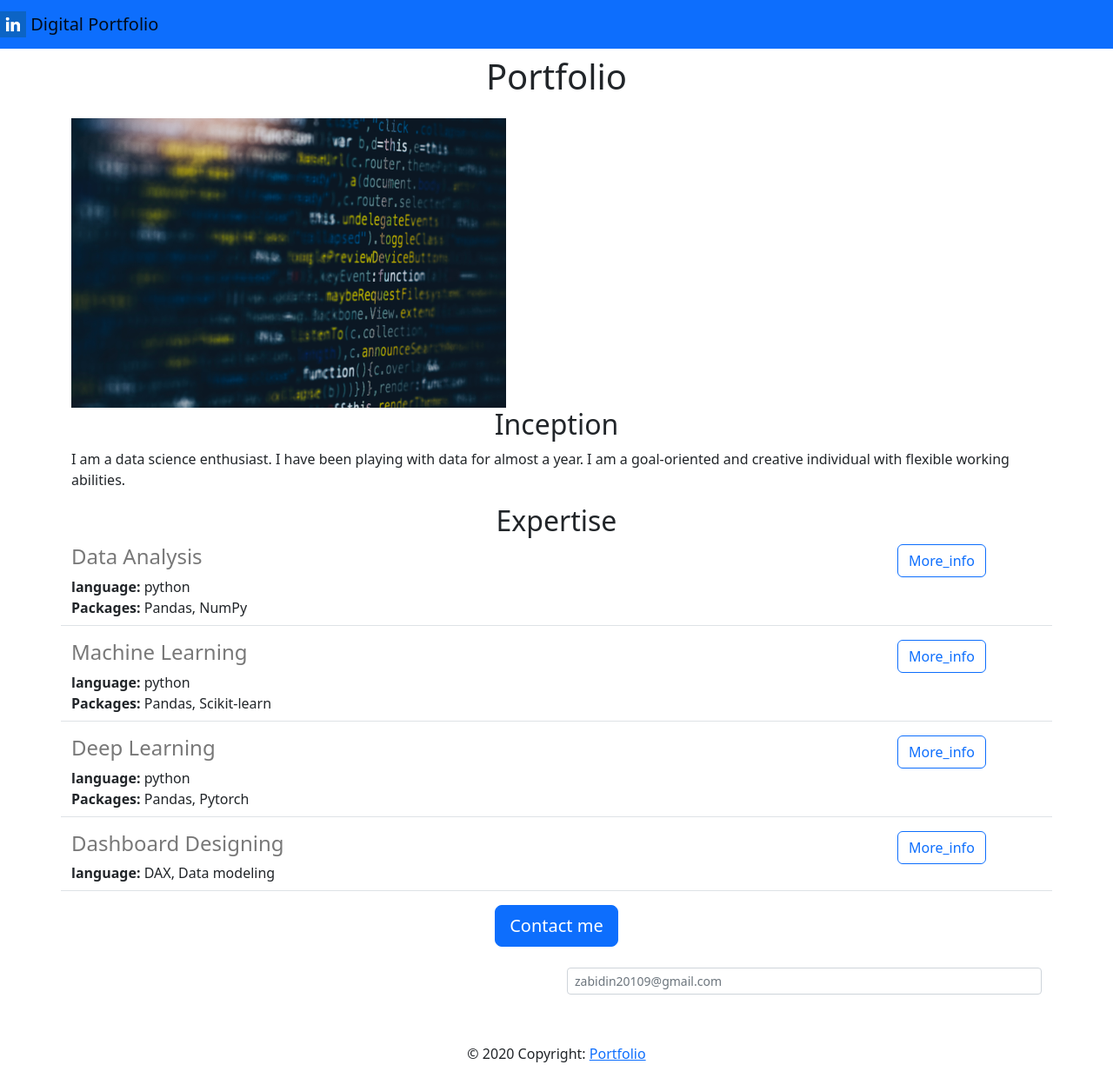
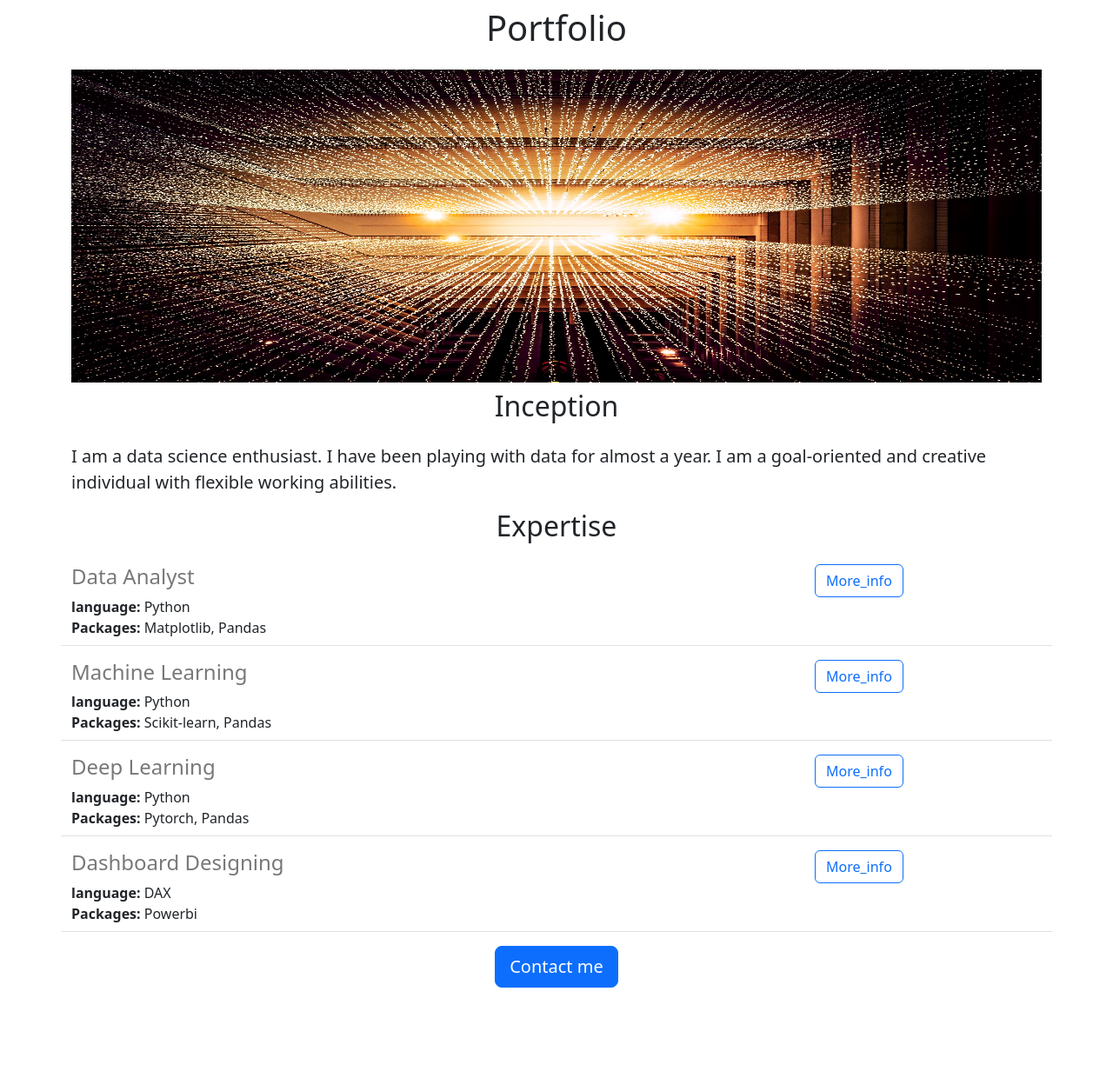
Before and after one commit to Zabidin24/Portfolio-website-v2, a Flask app: page / in a window 1280 px wide. Shown: the whole page at 87% size. After the commit the page ends 1136 px from the top, so only its background shows below. Run offline with Flask 2, Linux system fonts and the light colour scheme.

Commit message:
Redesigned html

```diff
--- a/app.py
+++ b/app.py
@@ -1,47 +1,40 @@
-from flask import Flask, render_template, jsonify
+from flask import Flask, render_template ,jsonify
 
 
 app=Flask(__name__)
-
 Expertise=[
+  {
+    'id':1,
+    'title':'Data Analyst',
+    'language':'Python',
+    'Packages':'Matplotlib, Pandas'
+   },
+  {
+    'id':2,
+    'title':'Machine Learning',
+    'language':'Python',
+    'Packages':'Scikit-learn, Pandas'
+   },
+  {
+    'id':3,
+    'title':'Deep Learning',
+    'language':'Python',
+    'Packages':'Pytorch, Pandas'
+   },
 {
-  'id': 1,
-  'title': 'Data Analysis',
-  'language': 'python',
-  'Packages': 'Pandas, NumPy'
-  },
-{
-  'id': 2,
-  'title': 'Machine Learning',
-  'language': 'python',
-  'Packages': 'Pandas, Scikit-learn'
-  },
-{
-  'id': 3,
-  'title': 'Deep Learning',
-  'language': 'python',
-  'Packages': 'Pandas, Pytorch'
-  },
-{
-  'id': 4,
-  'title': 'Dashboard Designing',
-  'language': 'DAX, Data modeling',
-  'Application': 'PowerBI'
-  }
-
-
-
+    'id':4,
+    'title':'Dashboard Designing',
+    'language':'DAX',
+    'Packages':'Powerbi'
+   }
 ]
-
-
 @app.route("/")
 def hello_world():
   return render_template('home.html',
-                         exp=Expertise,
-                        page_name="Portfolio")
+                          exp=Expertise,
+                          page_name='Portfolio')
 @app.route("/api/expertise")
-def list_jobs():
+def list_expertise():
   return jsonify(Expertise)
-
 if __name__ =="__main__":
   app.run(host='0.0.0.0',debug=True)
--- a/templates/home.html
+++ b/templates/home.html
@@ -2,42 +2,37 @@
 <html>
 <head>
 
-
+  <title> Portfolio </title>
   <meta charset="utf-8">
     <meta name="viewport" content="width=device-width, initial-scale=1">
   <link href="https://cdn.jsdelivr.net/npm/bootstrap@5.2.3/dist/css/bootstrap.min.css" rel="stylesheet" integrity="sha384-rbsA2VBKQhggwzxH7pPCaAqO46MgnOM80zW1RWuH61DGLwZJEdK2Kadq2F9CUG65" crossorigin="anonymous">
-   <style>
+  <style>
 
-   </style>
 
+    #banner{
+        width: 100%;
+        height: 360px;
+
+      }
+  </style>
 </head>
 <body>
-  {% include 'nav.html' %}
-  <div class="container" >
-   <h1 class="text-center mt-2 mb-4"> {{page_name}} </h1>
-
-    <img  src="/static/new.jpg" class="mx-auto" style="width: 500px;" >
-
-
- <h2 class="text-center"> Inception</h2>
-  <p> I am a data science enthusiast. I have been playing with data for almost a year. I am a goal-oriented and creative individual with flexible working abilities.</p>
-  <h2 class="text-center"> Expertise  </h2>
+  <div class="container">
+   <h1 class="text-center mt-2 mb-4">  Portfolio </h1>
+  <img class="img-fluid" id="banner"
+src="/static/data_science.jpg"  >
+ <h2 class="text-center mt-2 mb-4"> Inception</h2>
+  <p class="lead"> I am a data science enthusiast. I have been playing with data for almost a year. I am a goal-oriented and creative individual with flexible working abilities.</p>
+  <h2 class="text-center mt-2 mb-4"> Expertise  </h2>
     <div>
-      {% for ex in exp%}
-
-   {% include 'jobitem.html' %}
+    {% for ex in exp %}
+      {% include 'jobitem.html' %}
       {% endfor %}
-
     </div>
-  <div style="text-align:center;" >
-  <a href="mailto:zabidin20109@gmail.com?subject=Enquiry about your{{exp['title']}} &body=Hello%20there!%0D%0AI%20am%20interested%20in%20your%20services" type="button" class="btn btn-primary btn-lg"> Contact me</a>
-
+  <div class="text-center" >
+  <button class="btn btn-primary btn-lg"> Contact me</button>
     </div>
-
   </div>
-
-  {% include 'footer.html' %}
-
 </body>
 
 </html>
--- a/templates/jobitem.html
+++ b/templates/jobitem.html
@@ -1,5 +1,5 @@
  <div class="border-bottom row" style=" margin-bottom:16px;padding-bottom:8px;">
-<div class="col-10">
+<div class="col-9">
 <h4 style="color:rgb(120,120,120);margin-
     bottom:4px;">
  {{ex['title']}} </h4>
@@ -12,7 +12,7 @@
  </div>
  {% endif %}
 </div>
-   <div class="col-2">
-  <a href="https://google.com" button type="button" class="btn btn-outline-primary"> More_info</a>
+   <div class="col-3">
+  <button  button type="button" class="btn btn-outline-primary"> More_info</button>
 </div>
  </div>
```
Also changed, not shown: 1 other file.
